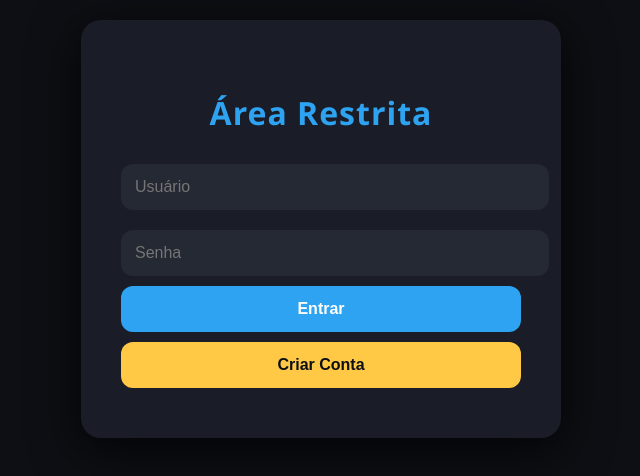
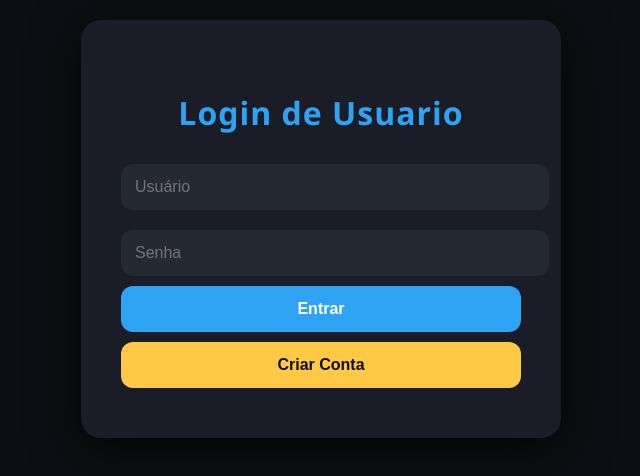
Before and after one commit to dexyn444/faturamento, a plain HTML site: page index.html in a window 1280 px wide. Shown: the whole page, without its empty margins (319-959 px from the left). Drawn offline with Linux system fonts and the light colour scheme.

Commit message:
Update index.html

```diff
--- a/index.html
+++ b/index.html
@@ -9,7 +9,7 @@
 <body>
 
 <div id="login" class="login-container">
-  <h1>Área Restrita</h1>
+  <h1>Login de Usuario</h1>
   <input type="text" id="username" placeholder="Usuário">
   <input type="password" id="password" placeholder="Senha">
   <button onclick="login()">Entrar</button>
```
